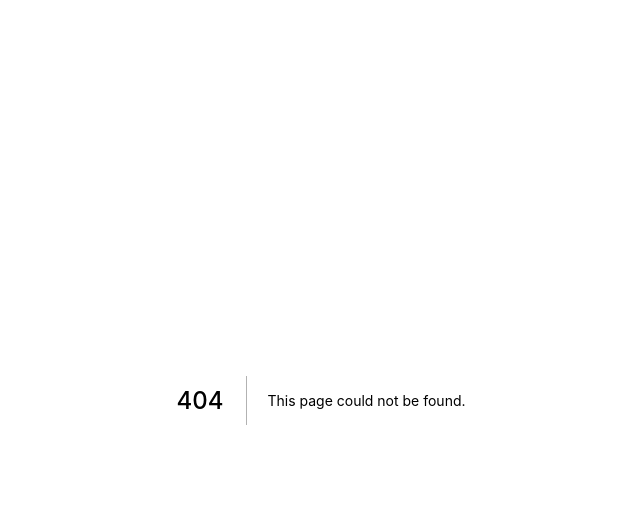
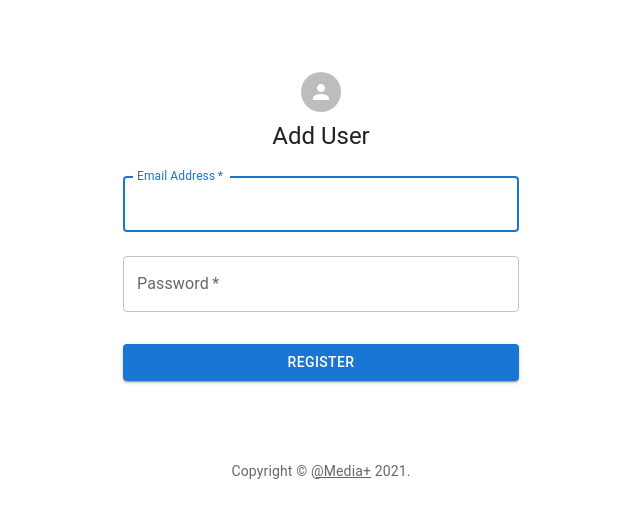
Before and after one commit to Jamsanz/mediaplus-client, a Next.js app: page /admin/signUp in a window 1280 px wide. Before the commit this address had no page. Shown: the top 518 px of the page, without its empty margins (319-959 px from the left). Built offline with nearby package versions, Linux system fonts and the light colour scheme.

Commit message:
'Latest'

```diff
--- /dev/null
+++ b/pages/admin/signUp.tsx
@@ -0,0 +1,119 @@
+import React, { useState } from 'react';
+import Avatar from '@mui/material/Avatar';
+import Button from '@mui/material/Button';
+import CssBaseline from '@mui/material/CssBaseline';
+import TextField from '@mui/material/TextField';
+import Link from '@mui/material/Link';
+import Box from '@mui/material/Box';
+import PersonIcon from '@mui/icons-material/Person';
+import Typography from '@mui/material/Typography';
+import Container from '@mui/material/Container';
+import { createTheme, ThemeProvider } from '@mui/material/styles';
+import toastr, { http } from 'utils/utils';
+import router from 'next/router';
+import { Spinner } from 'react-bootstrap';
+
+function Copyright(props: any) {
+    return (
+        <Typography variant="body2" color="text.secondary" align="center" {...props}>
+            {'Copyright © '}
+            <Link color="inherit" href="/">
+                @Media+
+            </Link>{' '}
+            {new Date().getFullYear()}
+            {'.'}
+        </Typography>
+    );
+}
+
+const theme = createTheme();
+
+const SignUp: React.FC = (): JSX.Element => {
+
+    const [email, setEmail] = useState<string>('');
+    const [password, setPassword] = useState<string>('');
+    const [Loading, setLoading] = useState<boolean>(false);
+
+    const handleSubmit = (e: React.FormEvent<HTMLFormElement>) => {
+        e.preventDefault();
+        setLoading(true);
+        http.post('/signup', { email, password })
+            .then((res: any): void => {
+                if (res.status !== 201) {
+                    toastr.error(res.data.message);
+                    setLoading(false);
+                    setPassword('');
+                    return;
+                }
+                toastr.success('User successfully added');
+                setLoading(!Loading);
+                router.push('/admin/signIn');
+            })
+            .catch(error => {
+                setPassword('');
+                setLoading(false);
+                toastr.error(`User already exists`)
+            });
+    };
+
+    return (
+        <ThemeProvider theme={theme}>
+            <Container component="main" maxWidth="xs">
+                <CssBaseline />
+                <Box
+                    sx={{
+                        marginTop: 8,
+                        display: 'flex',
+                        flexDirection: 'column',
+                        alignItems: 'center',
+                    }}
+                >
+                    <Avatar sx={{ m: 1 }}>
+                        <PersonIcon />
+                    </Avatar>
+                    <Typography component="h1" variant="h5">
+                        Add User
+                    </Typography>
+                    <Box component="form" onSubmit={handleSubmit} noValidate sx={{ mt: 1 }}>
+                        <TextField
+                            margin="normal"
+                            required
+                            fullWidth
+                            id="email"
+                            onChange={e => setEmail(e.target.value)}
+                            value={email}
+                            label="Email Address"
+                            name="email"
+                            autoComplete="email"
+                            autoFocus
+                        />
+                        <TextField
+                            margin="normal"
+                            required
+                            fullWidth
+                            onChange={e => setPassword(e.target.value)}
+                            value={password}
+                            name="password"
+                            label="Password"
+                            type="password"
+                            id="password"
+                            autoComplete="current-password"
+                        />
+                        <Button
+                            type="submit"
+                            fullWidth
+                            variant="contained"
+                            sx={{ mt: 3, mb: 2 }}
+                            disabled={Loading}
+                        >
+                            {Loading ? <Spinner animation="border" /> : "Register"}
+                        </Button>
+                    </Box>
+                </Box>
+                <Copyright sx={{ mt: 8, mb: 4 }} />
+            </Container>
+        </ThemeProvider>
+    );
+}
+
+export default SignUp
```
Also changed, not shown: pages/admin/signIn.tsx (+13 -11 lines).
